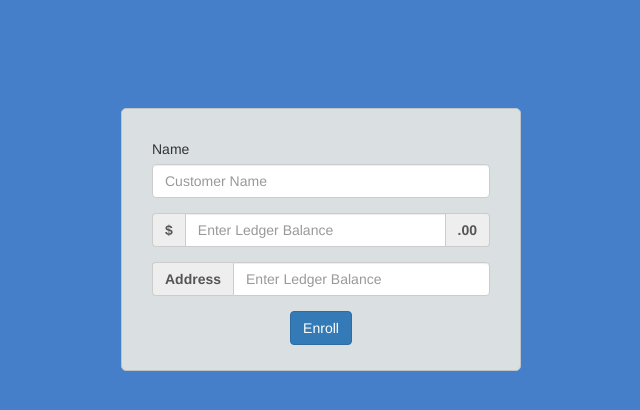
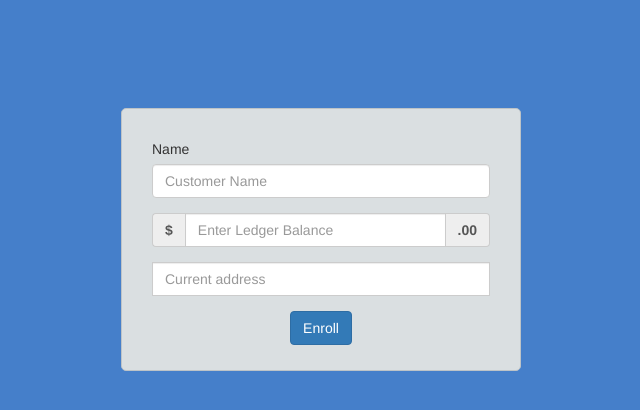
Before and after one commit to nik0405/nik0405.github.io, a plain HTML site: page index.html at #!/setledger in a window 1280 px wide. Shown: the whole page, without its empty margins (319-959 px from the left). Drawn offline with nearby package versions, Linux system fonts and the light colour scheme.

Commit message:
Updated address placeholde

```diff
--- a/views/ledger.html
+++ b/views/ledger.html
@@ -18,8 +18,8 @@
     <div class="col-md-12">
       <div class="form-group">
         <div class="input-group col-md-12">
-          <span class="input-group-addon" id="basic-addon1">Address</span>
-          <input type="text" class="form-control" placeholder="Enter Ledger Balance" ng-model="ledger.address">
+          <!--<span class="input-group-addon" id="basic-addon1">Address</span>-->
+          <input type="text" class="form-control" placeholder="Current address" ng-model="ledger.address">
         </div>
       </div>
     </div>
```
